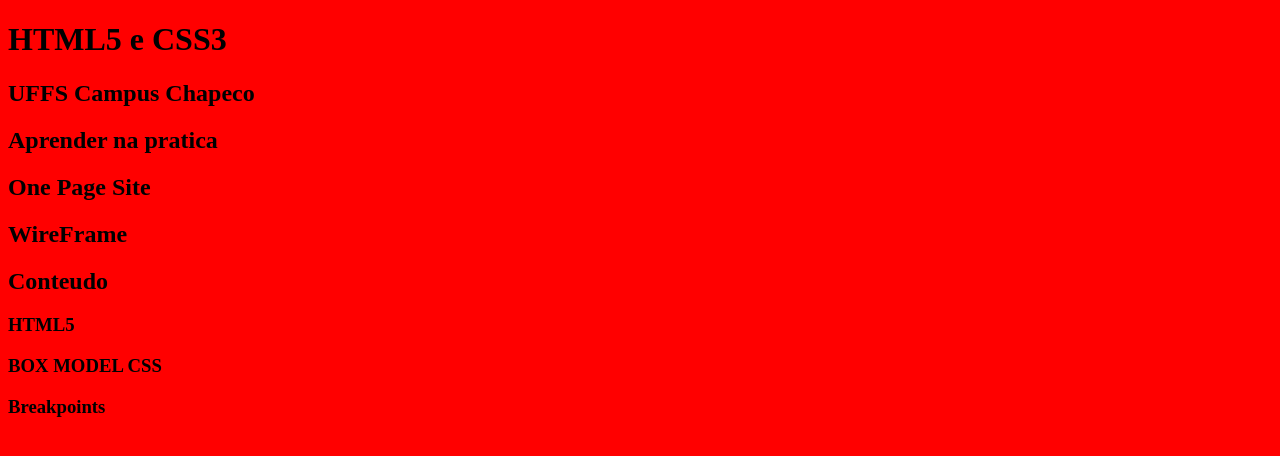
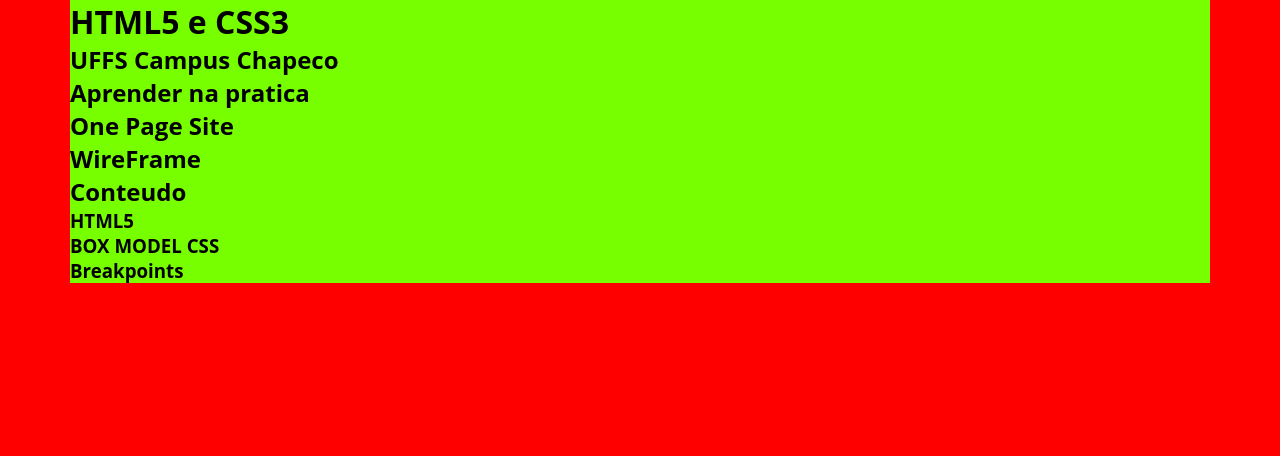
Before and after one commit to tedescovinicius/html5cc3, a plain HTML site: page index.html in a window 1280 px wide. Drawn offline with Linux system fonts and the light colour scheme.

Commit message:
Centralizado index.html e Style.css

```diff
--- a/index.html
+++ b/index.html
@@ -13,34 +13,49 @@
     <body>
         <!-- Cabeçalho -->
         <header>
+            <div class="Container">
+
+            </div>
             <!-- Destaque -->
         </header>
         <main>
+            <div class="Container">
                 <h1>HTML5 e CSS3</h1>
                 <h2>UFFS Campus Chapeco</h2>
+            </div>
         </main>
         <!-- Sobre  -->
         <section>
+            <div class="Container">
                 <h2>Aprender na pratica</h2>
+            </div>
         </section>
         <!-- OnPage -->
         <section>
+            <div class="Container">
                 <h2>One Page Site</h2>
+            </div>
         </section>
         <!-- WireFrame -->
         <section>
+            <div class="Container">
                 <h2>WireFrame</h2>
+            </div>
         </section>
         <!-- Conteudo -->
         <section>
+            <div class="Container">
                 <h2>Conteudo</h2>
                 <h3>HTML5</h3>
                 <h3>BOX MODEL CSS</h3>
                 <h3>Breakpoints</h3>
+            </div>
         </section>
         <!-- Rodape -->
         <footer>
+            <div class="Container">
 
+            </div>
         </footer>
     </body>
 </html>
--- a/style.css
+++ b/style.css
@@ -7,12 +7,36 @@
     background-color: #ff0000;
 } */
 
+/*CSS Reset*/
+*{
+    margin: 0;
+    border: 0;
+    padding: 0;
+}
+
+/*Importacao google fonts*/
+@import url('https://fonts.googleapis.com/css2?family=Open+Sans:wght@500;700&display=swap');
+
+body {
+    font-family: 'Open Sans', sans-serif;
+    font-size: 1em;
+}
+
+/*Layout */
+.Container{
+    Margin: 0 auto;
+    background-color: #7f0;
+}
 /*Smartphone Portrait*/
 
 /*Smartphone Landscape*/
 @media (min-width: 576px) {
     body{
         background-color: #0ff;
+    }
+    /*Layout*/
+    .Container{
+        max-width: 540px;
     }
 }
 
@@ -21,12 +45,20 @@
     body{
         background-color: #ff0;
     }
+    /*Layout*/
+    .Container{
+        max-width: 720px;
+    }
 }
 
 /*Tablet Landscape*/
 @media (min-width: 992px) {
     body{
         background-color: #ff6600;
+    }
+    /*Layout*/
+    .Container{
+        max-width: 960px;
     }
 }
 
@@ -35,4 +67,8 @@
     body{
         background-color: #f00;
     }
+    /*Layout*/
+    .Container{
+        max-width: 1140px;
+    }
 }
```
Lines whose indentation alone changed are shown as unchanged.
